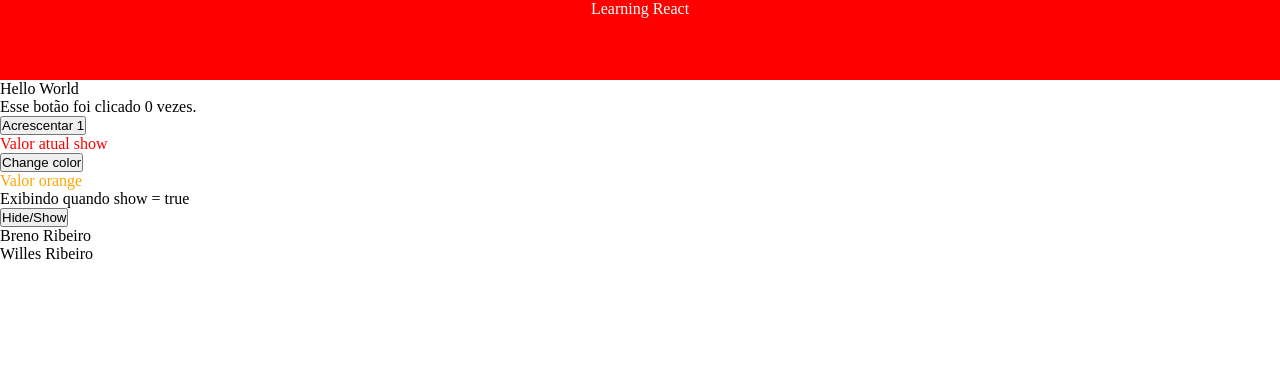
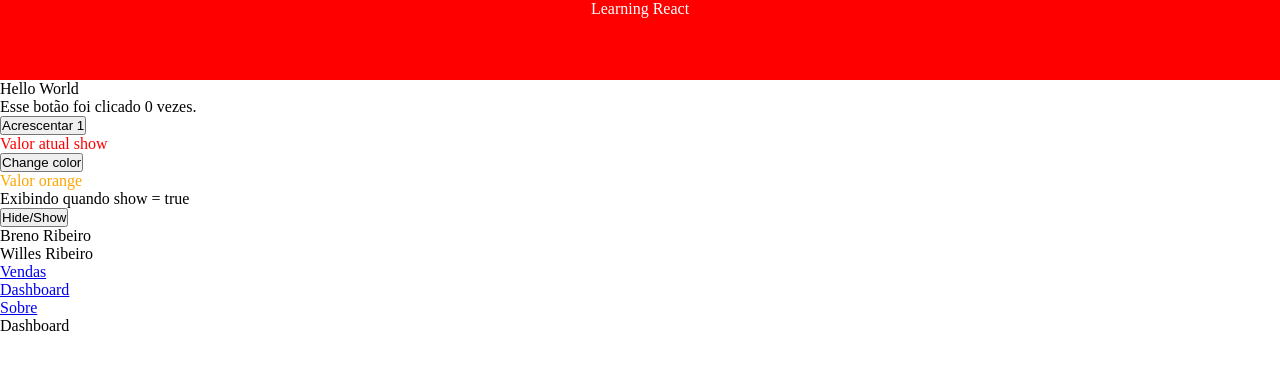
Before and after one commit to Breno-do-val/react_poc, a React (Create React App) app: page /dashboard in a window 1280 px wide. Shown: the top 370 px of the page. Built offline with nearby package versions, Linux system fonts and the light colour scheme; the HTML template or start-up script is replaced by a standard one.

Commit message:
Add Navigation component

```diff
--- a/package.json
+++ b/package.json
@@ -8,6 +8,7 @@
     "@testing-library/user-event": "^12.8.3",
     "react": "^17.0.2",
     "react-dom": "^17.0.2",
+    "react-router-dom": "^5.2.0",
     "react-scripts": "4.0.3",
     "web-vitals": "^1.1.2"
   },
--- a/src/App.jsx
+++ b/src/App.jsx
@@ -2,6 +2,7 @@ import Header from './header/Header'
 import Counter from './counter/Counter'
 import Family from './Family/Family'
 import FamilyMember from './Family/FamilyMember/FamilyMember'
+import Navigation from './Routing/Navigation'
 
 function App() {
   return (
@@ -13,6 +14,7 @@ function App() {
         <FamilyMember name="Breno" />
         <FamilyMember name="Willes" />
       </Family>
+      <Navigation />
     </div>
   );
 }
--- /dev/null
+++ b/src/Routing/About.jsx
@@ -0,0 +1,11 @@
+import React from 'react';
+
+const About = () => {
+    return (
+        <div>
+            <p>Sobre</p>
+        </div>
+    );
+}
+
+export default About;
--- /dev/null
+++ b/src/Routing/Dashboard.jsx
@@ -0,0 +1,11 @@
+import React from 'react';
+
+const Dashboard = () => {
+    return (
+        <div>
+            <p>Dashboard</p>
+        </div>
+    );
+}
+
+export default Dashboard;
--- /dev/null
+++ b/src/Routing/Navigation.jsx
@@ -0,0 +1,45 @@
+import React from 'react';
+
+import About from './About';
+import Dashboard from './Dashboard';
+import Vendas from './Vendas';
+
+import {
+  BrowserRouter as Router,
+  Link,
+  Switch,
+  Route,
+  Redirect
+} from 'react-router-dom';
+
+const Navigation = () => {
+  return (
+    <div>
+      <Router>
+        <div>
+          <ul>
+            <li><Link to="/">Vendas</Link></li>
+            <li><Link to="/dashboard">Dashboard</Link></li>
+            <li><Link to="/sobre">Sobre</Link></li>
+          </ul>
+        </div>
+
+        <div>
+          <Switch>
+            <Route exact path="/">
+              <Redirect to="/vendas" />
+            </Route>
+
+            <Route exact path="/vendas" component={Vendas} />
+
+            <Route exact path="/dashboard" component={Dashboard} />
+
+            <Route exact path="/sobre" component={About} />
+          </Switch>
+        </div>
+      </Router>
+    </div>
+  );
+}
+
+export default Navigation;
--- /dev/null
+++ b/src/Routing/Vendas.jsx
@@ -0,0 +1,11 @@
+import React from 'react';
+
+const Vendas = () => {
+    return (
+        <div>
+            <p>Vendas</p>
+        </div>
+    );
+}
+
+export default Vendas;
```
Also changed, not shown: 1 other file (tests, documents, lock files or other folders).
